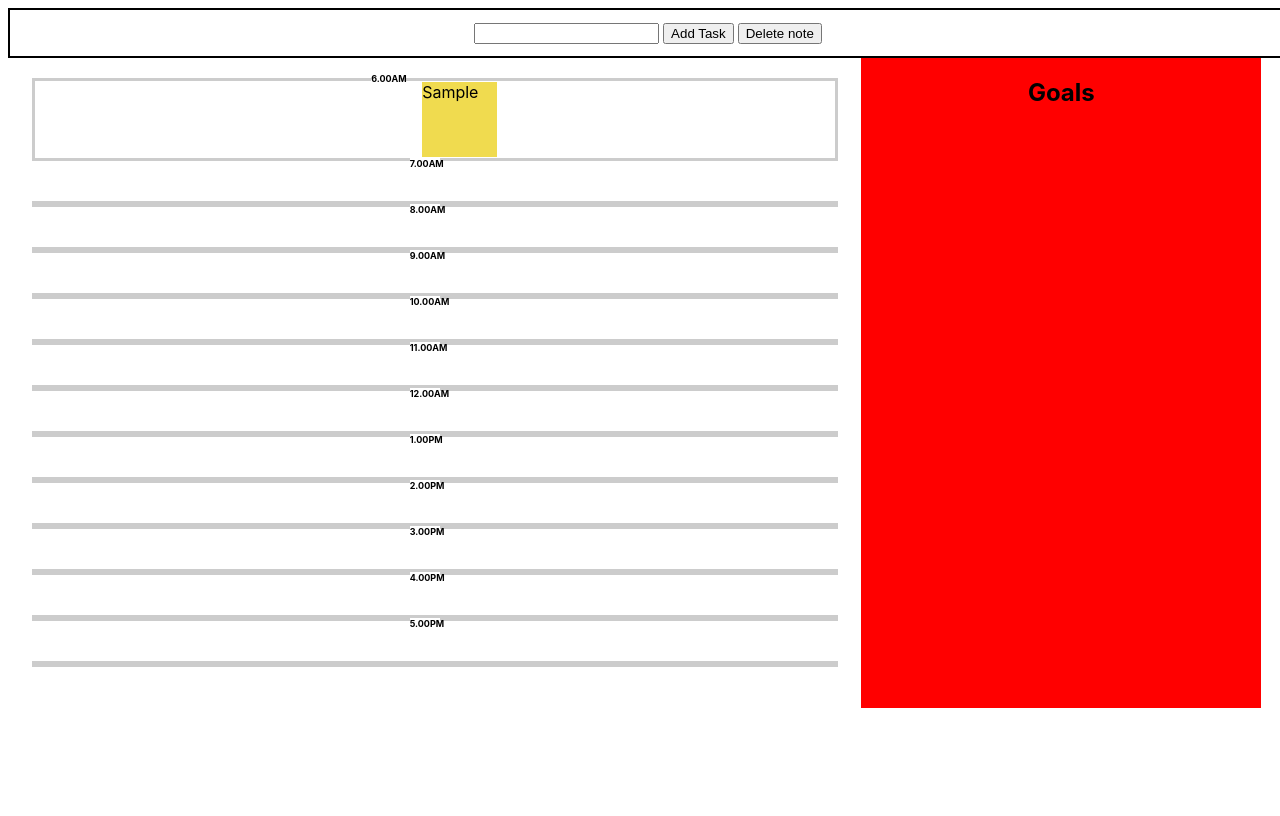
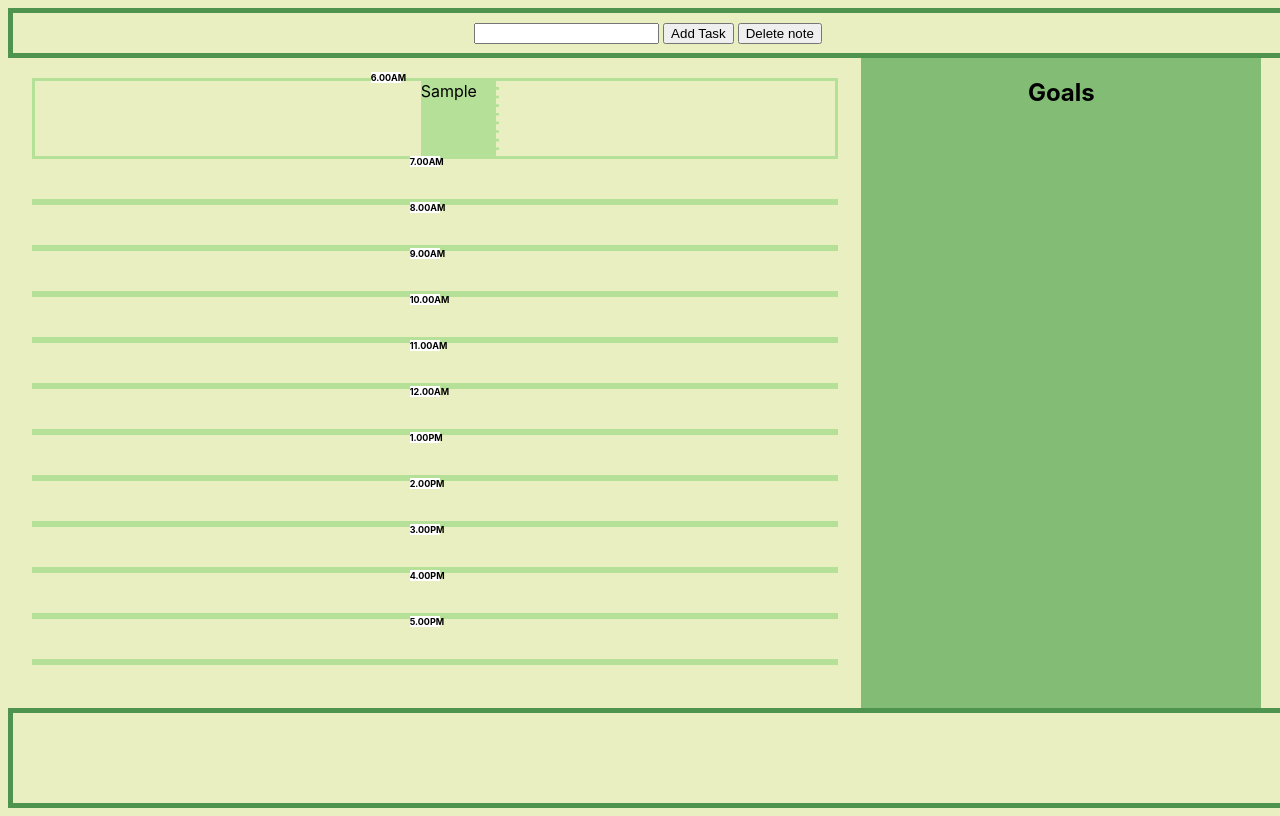
Before and after one commit to ruben-wilson/Multi-Note-front-end, a website: page index.html in a window 1280 px wide. Both pictures are taken after typing "Sample" into the empty fields and a click on the button "Add Task". Drawn offline with Linux system fonts and the light colour scheme; no server answers.

Commit message:
added new color pallet

```diff
--- a/styles.css
+++ b/styles.css
@@ -7,13 +7,13 @@
 body {
   font-family: -apple-system, BlinkMacSystemFont, 'Segoe UI', Roboto, Oxygen, Ubuntu, Cantarell, 'Open Sans', 'Helvetica Neue', sans-serif;
   font-size: 16px;
-  background-color: #fff;
+  background-color: #E9EFC0;
 }
 
 .page{
   width: 100vw;
   height: 100vh;
-
+  background-color: #E9EFC0;
   display: grid;
 
   grid-template-columns: 1fr 1fr 1fr;
@@ -45,14 +45,14 @@ body {
   grid-row-start: 2;
   grid-row-end: 4;
   width: 25rem;
-  background: red;
+  background: #83BD75;
   display: flex;
   justify-content: center;
 
 }
 
 .headerContainer {
-  border: solid 2px black;
+  border: solid 5px #4E944F;
 
   grid-column-start: 1;
   grid-column-end: 4;
@@ -67,7 +67,7 @@ body {
 }
 
 .footerContainer{
-  border: 1px black;
+  border: solid 5px #4E944F;
   grid-column-start: 1;
   grid-column-end: 4;
   grid-row: 4;
@@ -86,12 +86,12 @@ h1 {
   /* flex-basis: 100px; */
   /* height: 100vh; */
   width: 50rem;
-  border: solid 3px #ccc;
-  margin: 10px;
+  border: solid 3px #B4E197;
+
   grid-column: 2;
 
 
-
+  margin: 10px;
   /* align items in the box */
   display: flex;
   align-items: center;
@@ -102,8 +102,8 @@ h1 {
 .tasks {
   height: 75px;
   width: 75px;
-  background-color: #F0DB4F;
-  border: 1px double white;
+  background-color: #B4E197;
+  border-right: dashed 3px #E9EFC0;
 
 }
 
```
